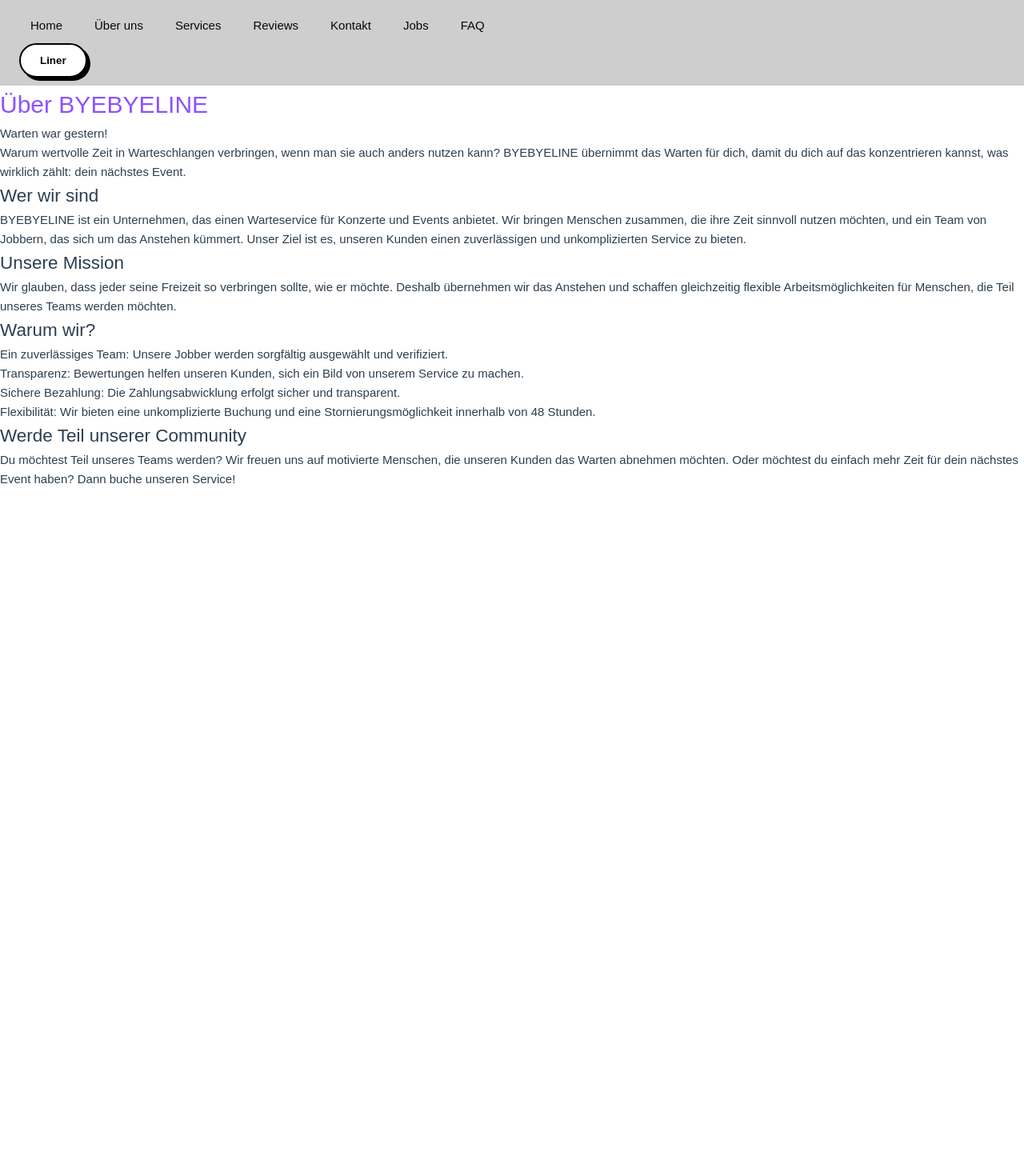
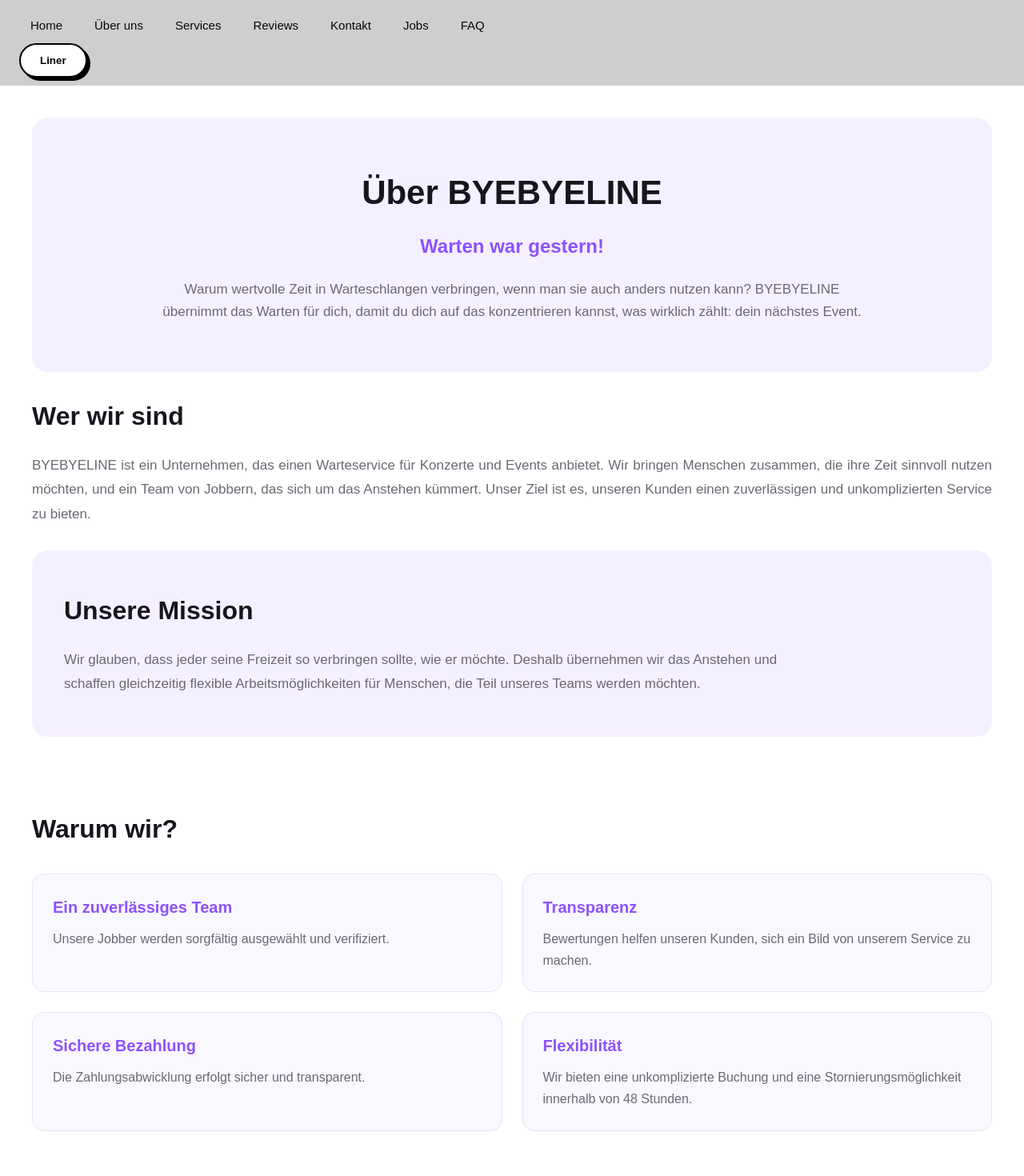
Before and after one commit to IT25A/sem3-web-group-c, a Vue app: page /subpages/aboutus in a window 1280 px wide. Shown: the top 1470 px of the page at 80% size. Before the commit the page ends 800 px from the top, so only its background shows below. Built offline with nearby package versions, Linux system fonts and the light colour scheme.

Commit message:
css (not finished yet)

```diff
--- a/src/subpages/aboutus.vue
+++ b/src/subpages/aboutus.vue
@@ -1,9 +1,9 @@
 <template>
   <div class="page-container">
-    <div clas="aboutus-header">
+    <div class="aboutus-header">
       <h1>Über BYEBYELINE</h1>
-      <p>Warten war gestern!</p>
-      <p>Warum wertvolle Zeit in Warteschlangen verbringen, wenn man sie auch anders nutzen kann? BYEBYELINE übernimmt das Warten für dich, damit du dich auf das konzentrieren kannst, was wirklich zählt: dein nächstes Event.</p>
+      <p class="slogan">Warten war gestern!</p>
+      <p class="header-content">Warum wertvolle Zeit in Warteschlangen verbringen, wenn man sie auch anders nutzen kann? BYEBYELINE übernimmt das Warten für dich, damit du dich auf das konzentrieren kannst, was wirklich zählt: dein nächstes Event.</p>
     </div>
     <div class="aboutus-content">
       <h2>Wer wir sind</h2>
@@ -15,12 +15,26 @@
     </div>
     <div class="aboutus-why">
       <h2>Warum wir?</h2>
-      <p>Ein zuverlässiges Team: Unsere Jobber werden sorgfältig ausgewählt und verifiziert.</p>
-      <p>Transparenz: Bewertungen helfen unseren Kunden, sich ein Bild von unserem Service zu machen.</p>
-      <p>Sichere Bezahlung: Die Zahlungsabwicklung erfolgt sicher und transparent.</p>
-      <p>Flexibilität: Wir bieten eine unkomplizierte Buchung und eine Stornierungsmöglichkeit innerhalb von 48 Stunden.</p>
+      <div class="why-grid">
+        <div class="why-item">
+            <h3>Ein zuverlässiges Team</h3>
+            <p>Unsere Jobber werden sorgfältig ausgewählt und verifiziert.</p>
+        </div>
+        <div class="why-item">
+            <h3>Transparenz</h3>
+            <p>Bewertungen helfen unseren Kunden, sich ein Bild von unserem Service zu machen.</p>
+        </div>
+        <div class="why-item">
+            <h3>Sichere Bezahlung</h3>
+            <p>Die Zahlungsabwicklung erfolgt sicher und transparent.</p>
+        </div>
+        <div class="why-item">
+            <h3>Flexibilität</h3>
+            <p>Wir bieten eine unkomplizierte Buchung und eine Stornierungsmöglichkeit innerhalb von 48 Stunden.</p>
+        </div>
+      </div>
     </div>
-    <div>
+    <div class="aboutus-community">
       <h2>Werde Teil unserer Community</h2>
       <p>Du möchtest Teil unseres Teams werden? Wir freuen uns auf motivierte Menschen, die unseren Kunden das Warten abnehmen möchten. Oder möchtest du einfach mehr Zeit für dein nächstes Event haben? Dann buche unseren Service!  </p>
     </div>
@@ -35,7 +49,140 @@
 </script>
 
 <style scoped>
-  h1 {
+.page-container {
+  max-width: 1400px;
+  margin: 0 auto;
+  padding: 40px 40px;
+}
+
+.aboutus-header {
+  text-align: center;
+  padding: 60px 40px;
+  background-color: #f5f0ff;
+  border-radius: 20px;
+}
+
+.aboutus-header h1 {
+  font-size: 42px;
+  font-weight: 800;
+  color: #17151d;
+  margin-bottom: 15px;
+}
+
+.aboutus-header .slogan {
+  font-size: 24px;
+  font-weight: 700;
   color: #8c52ff;
-  }
+  margin-bottom: 20px;
+}
+
+.aboutus-header .header-content {
+  max-width: 900px;
+  margin: 0 auto;
+  font-size: 17px;
+  line-height: 1.7;
+  color: #6b6873;
+}
+
+.aboutus-content {
+  margin-top: 30px;
+}
+
+.aboutus-content h2 {
+  font-size: 32px;
+  font-weight: 800;
+  color: #17151d;
+  margin-bottom: 20px;
+}
+
+.aboutus-content p {
+  font-size: 17px;
+  text-align:justify;
+  line-height: 1.8;
+  color: #6b6873;
+}
+
+.aboutus-mission {
+  background-color: #f5f0ff;
+  padding: 50px 40px;
+  margin-top: 30px;
+  border-radius: 20px;
+}
+
+.aboutus-mission h2 {
+  font-size: 32px;
+  font-weight: 800;
+  color: #17151d;
+  margin-bottom: 20px;
+}
+
+.aboutus-mission p {
+  font-size: 17px;
+  line-height: 1.8;
+  color: #6b6873;
+  max-width: 900px;
+}
+.aboutus-why {
+  margin-top: 60px;
+  padding: 30px 0;
+}
+
+.aboutus-why h2 {
+  font-size: 32px;
+  font-weight: 800;
+  color: #17151d;
+  margin-bottom: 30px;
+}
+
+.why-grid {
+  display: grid;
+  grid-template-columns: repeat(2, 1fr);
+  gap: 25px;
+}
+
+.why-item {
+  padding: 25px;
+  background-color: #faf8ff;
+  border-radius: 15px;
+  border: 1px solid #e8e1f2;
+}
+
+.why-item h3 {
+  font-size: 20px;
+  font-weight: 700;
+  color: #8c52ff;
+  margin-bottom: 10px;
+}
+
+.why-item p {
+  font-size: 16px;
+  line-height: 1.7;
+  color: #6b6873;
+}
+
+.aboutus-community {
+  margin-top: 60px;
+  margin-bottom: 30px;
+  padding: 50px 40px;
+  text-align: center;
+  background-color: #f5f0ff;
+  border-radius: 20px;
+}
+
+.aboutus-community h2 {
+  font-size: 32px;
+  font-weight: 800;
+  color: #17151d;
+  margin-bottom: 20px;
+}
+
+.aboutus-community p {
+  max-width: 1000px;
+  margin: 0 auto;
+  font-size: 17px;
+  line-height: 1.8;
+  color: #6b6873;
+}
+
+
 </style>
```
